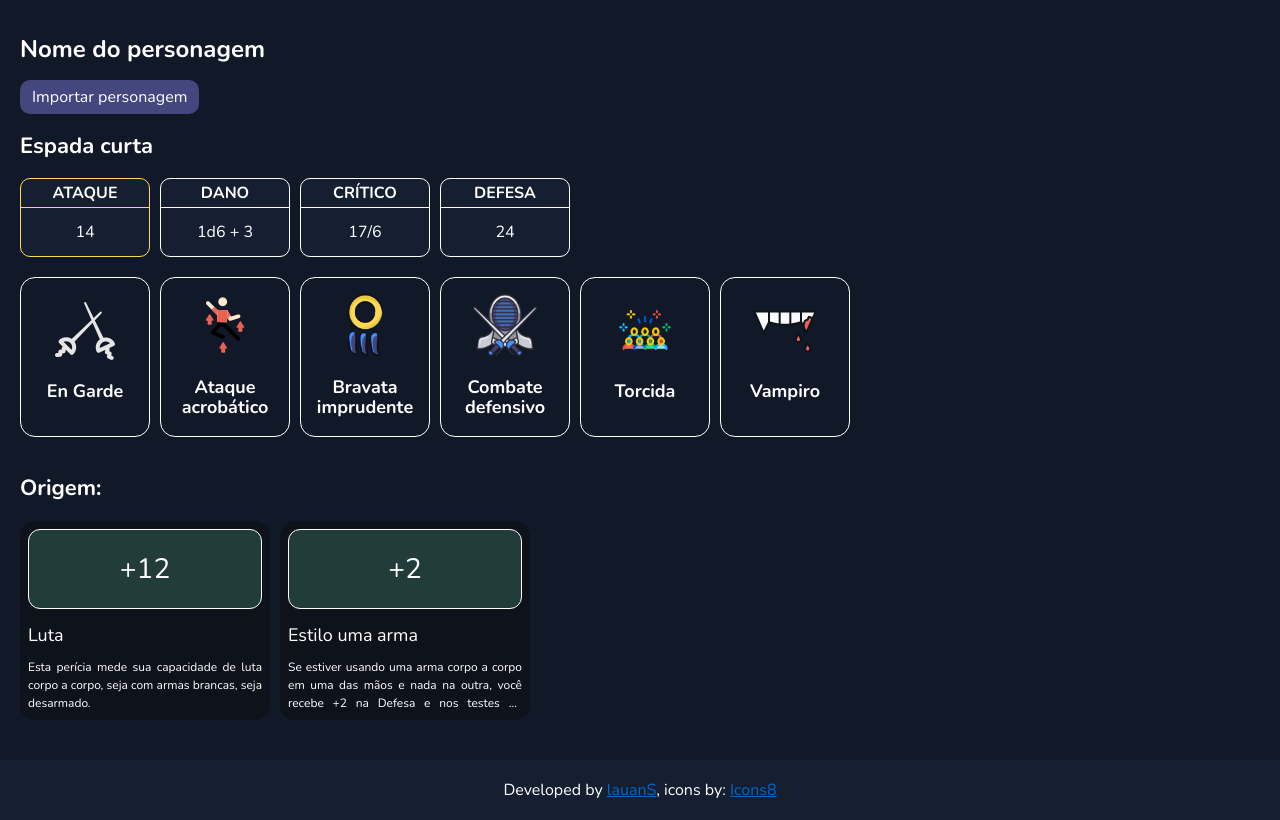
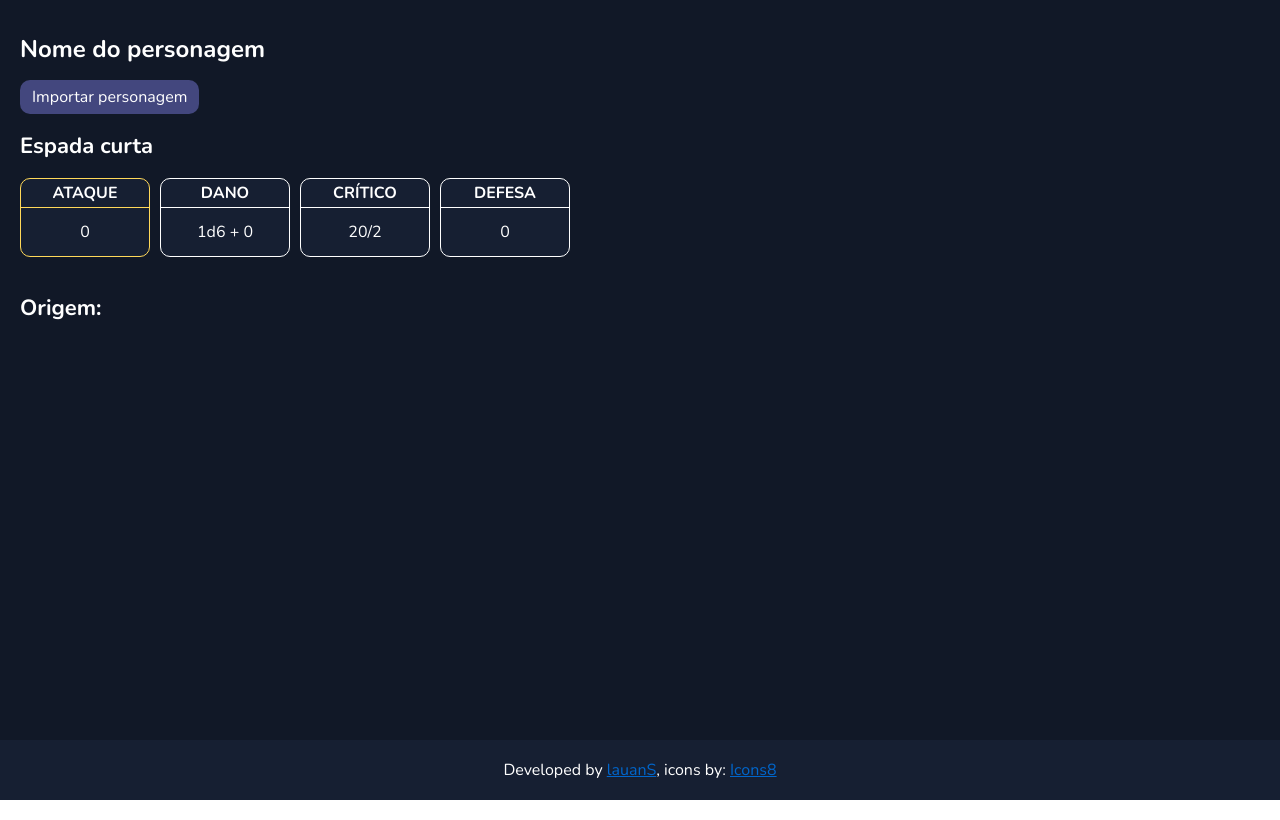
Before and after one commit to lauanS/sp-sheet, a Vue app: page / in a window 1280 px wide. Built offline with nearby package versions, Linux system fonts and the light colour scheme.

Commit message:
:sparkles: Updates the skills list based on the imported character

```diff
--- a/src/views/SheetView.vue
+++ b/src/views/SheetView.vue
@@ -41,13 +41,12 @@
 </template>
 
 <script setup lang="ts">
-import type { ModifierStatus, ActiveSkill, Character, Weapon } from '@/utils/data';
+import type { ModifierStatus, Skill, ActiveSkill, Character, Weapon } from '@/utils/data';
 import { ref, computed } from 'vue';
 import ModifierInfo from '@/components/ModifierInfo.vue';
 import StatusInfo from '@/components/StatusInfo.vue';
 import SkillButton from '@/components/SkillButton.vue';
 import ImportCharacterButton from '@/components/ImportCharacterButton.vue';
-import { florianSkills } from '@/utils/data';
 
 type Mod = {
   name: string,
@@ -68,24 +67,7 @@ const selectedStatus = ref<ModifierStatus>('hit');
 
 const activeSkillList = ref<ActiveSkill[]>([]);
 
-const modList = ref(florianSkills.reduce<Mod[]>((skillList, skill) => {
-  if (skill.type === 'passive') {
-    skill.modifiers.forEach(modifier => {
-      skillList.push({
-        name: skill.name,
-        modifier: modifier.status,
-        value: modifier.value,
-        description: skill.description
-      })
-    });
-  }
-
-  if (skill.type === 'active') {
-    activeSkillList.value.push(skill as ActiveSkill);
-  }
-
-  return skillList;
-}, []));
+const modList = ref<Mod[]>([]);
 
 const filterModList = (status: string) => modList.value.filter((mod) => mod.modifier === status);
 const damageMods = computed(() => filterModList('damage'));
@@ -134,8 +116,30 @@ function toggleActiveSkill(skill: ActiveSkill): void {
 }
 
 function fillCharacterInfo(character: Character): void {
-  characterName.value = character.name
-  weapon.value = character.weapon
+  characterName.value = character.name;
+  weapon.value = character.weapon;
+  modList.value = getModListFromSkills(character.skills);
+}
+
+function getModListFromSkills(skills: Skill[]): Mod[] {
+  return skills.reduce<Mod[]>((skillList, skill) => {
+    if (skill.type === 'passive') {
+      skill.modifiers.forEach(modifier => {
+        skillList.push({
+          name: skill.name,
+          modifier: modifier.status,
+          value: modifier.value,
+          description: skill.description
+        })
+      });
+    }
+
+    if (skill.type === 'active') {
+      activeSkillList.value.push(skill as ActiveSkill);
+    }
+
+    return skillList;
+  }, []);
 }
 </script>
 
```
